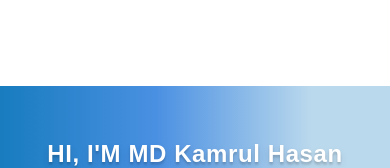
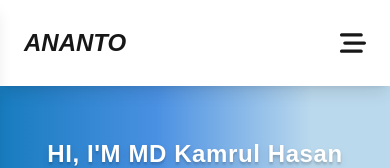
Before and after one commit to anonto42/next_portfolio, a Next.js app: page / in a window 390 px wide. Shown: the top 168 px of the page. Built offline with nearby package versions, Linux system fonts and the light colour scheme.

Commit message:
mobile bar added

```diff
--- a/src/components/ui/Bars/Navbar.tsx
+++ b/src/components/ui/Bars/Navbar.tsx
@@ -1,6 +1,7 @@
 import React from 'react'
 import NButton from '../Buttons/NButton'
 import ClientsLayout from '@/layouts/ClientsLayout'
+import MobileSideBar from './MobileSideBar'
 
 
 export default function Navbar() {
@@ -34,17 +35,16 @@ export default function Navbar() {
   ]
 
   return (
-    <nav className='w-full h-[86px]'>
+    <nav className='w-full h-[86px] shadow-lg sticky top-0 z-50 bg-white'>
       <ClientsLayout>
+
         {/* Mobile */}
-        {/* <div></div> */}
+        <MobileSideBar />
 
         {/* From Xl */}
         <section className='hidden md:flex w-full h-full justify-between items-center'>
 
-          <div>
-            <h1 className='text-[24px] font-bold italic'>Ananto</h1>
-          </div>
+          <h1 className='text-[24px] font-bold italic'>Ananto</h1>
 
           <div className='flex w-auto h-full justify-between items-center gap-2 lg:gap-4 xl:gap-6'>
             {
```
